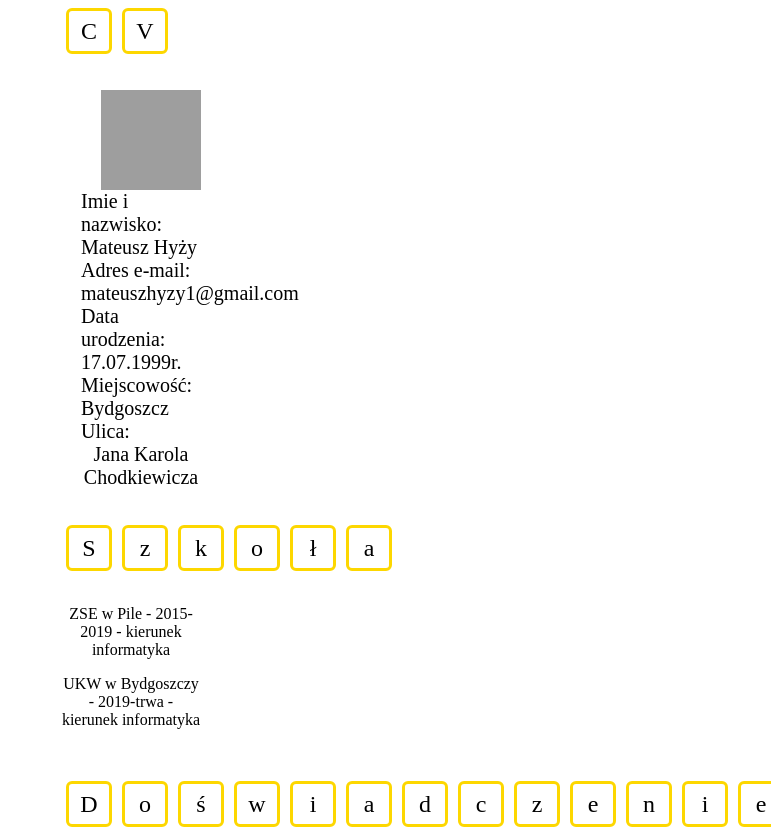
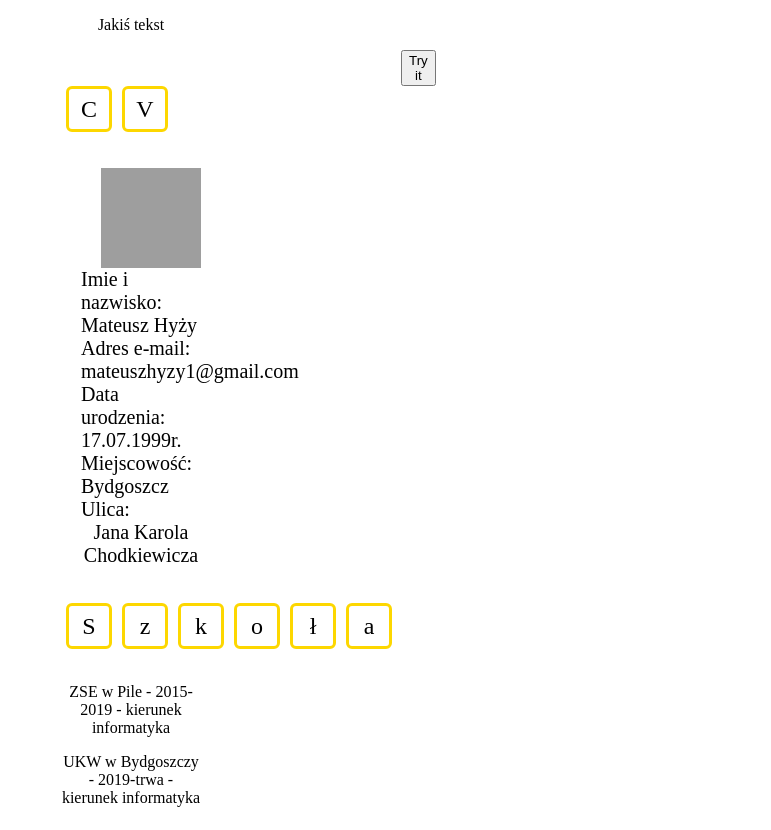
Before and after one commit to MateuszH99/MateuszH99.github.io, a plain HTML site: page index.html in a window 1280 px wide. Shown: the top 830 px of the page, without its empty margins (509-1280 px from the left). Drawn offline with Linux system fonts and the light colour scheme; grey boxes are pictures that could not be loaded.

Commit message:
Add files via upload

```diff
--- a/index.html
+++ b/index.html
@@ -2,12 +2,16 @@
 <html>
 <head>
 
+<p id="demo">Jakiś tekst</p>
+
 <title>Page Title</title>
 <link rel="stylesheet" href="style.css">
+<script src="script.js"></script>
 
 </head>
 <body>
 
+<button type="button" onclick="myFunction()">Try it</button>
 
 <div id="rodzic">
     <span id="dziecko1">C</span><span id="dziecko2">V</span>
--- /dev/null
+++ b/script.js
@@ -0,0 +1,3 @@
+function myFunction() {
+  document.getElementById("demo").innerHTML = "Tekst został zmieniony";
+}
--- a/style.css
+++ b/style.css
@@ -2,6 +2,11 @@ body {
   background-color: white;
   margin-right: 570px;
   margin-left: 570px;
+}
+
+button{
+	text-align: center;
+	margin-left: 340px;
 }
 
 header{
```
